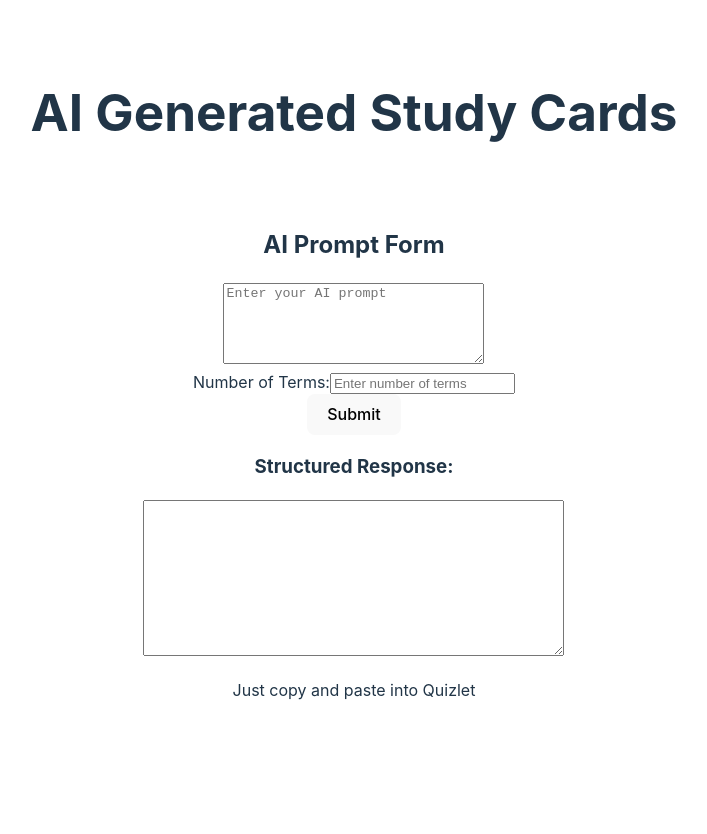
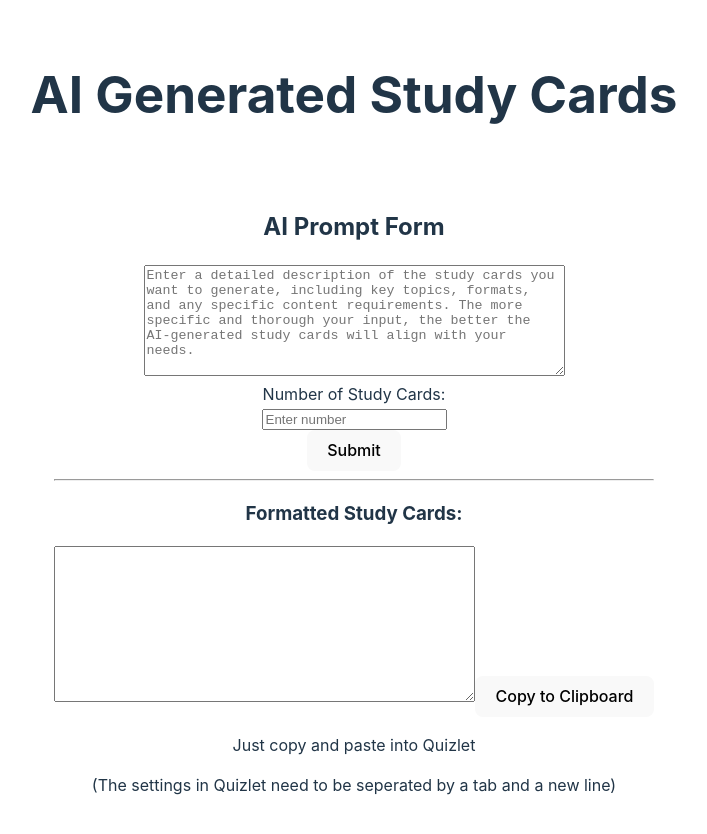
Before and after one commit to RyanGC93/quizlet-ai-chrome-extension, a React (Vite) app: page / in a window 1280 px wide. Shown: the top 834 px of the page, without its empty margins (286-993 px from the left). Before the commit the page ends 800 px from the top, so only its background shows below. Built offline with nearby package versions, Linux system fonts and the light colour scheme.

Commit message:
add study cards

```diff
--- a/index.html
+++ b/index.html
@@ -1,10 +1,10 @@
-<!doctype html>
+<!DOCTYPE html>
 <html lang="en">
   <head>
     <meta charset="UTF-8" />
     <link rel="icon" type="image/svg+xml" href="/vite.svg" />
     <meta name="viewport" content="width=device-width, initial-scale=1.0" />
-    <title>React Chrome Extension</title>
+    <title>Quizlet Study Card Generator</title>
   </head>
   <body>
     <div id="root"></div>
--- a/src/App.tsx
+++ b/src/App.tsx
@@ -1,13 +1,16 @@
-import { useState } from "react";
+import { useState, ChangeEvent, FormEvent, useRef } from "react";
 import "./App.css";
 import geminiAiHandler from "./geminiAIHandler";
 
-function App() {
-  const [aiPrompt, setAiPrompt] = useState("");
-  const [numTerms, setNumTerms] = useState("");
-  const [structuredResponse, setStructuredResponse] = useState(""); // State to hold the structured response
+const App = () => {
+  const textareaRef = useRef(null);
 
-  const handleSubmit = async (event) => {
+  const [aiPrompt, setAiPrompt] = useState<string>("");
+  const [numTerms, setNumTerms] = useState<string>("");
+  const [structuredResponse, setStructuredResponse] = useState<string>("");
+
+  // Define types for the event handlers
+  const handleSubmit = async (event: FormEvent<HTMLFormElement>) => {
     event.preventDefault();
     // Call the geminiAiHandler to get the response
     let response = await geminiAiHandler(aiPrompt, numTerms);
@@ -17,6 +20,21 @@ function App() {
 
     // Set the structured response into the state
     setStructuredResponse(response);
+  };
+
+  const handleAiPromptChange = (e: ChangeEvent<HTMLTextAreaElement>) => {
+    setAiPrompt(e.target.value);
+  };
+
+  const handleNumTermsChange = (e: ChangeEvent<HTMLInputElement>) => {
+    setNumTerms(e.target.value);
+  };
+
+  const handleCopy = () => {
+    if (textareaRef.current) {
+      textareaRef.current.select(); // Select the content in the textarea
+      document.execCommand("copy"); // Copy the selected content
+    }
   };
 
   return (
@@ -30,41 +48,51 @@ function App() {
             <textarea
               id="aiPrompt"
               value={aiPrompt}
-              onChange={(e) => setAiPrompt(e.target.value)}
-              placeholder="Enter your AI prompt"
-              rows="5"
-              cols="30"
+              onChange={handleAiPromptChange}
+              placeholder="Enter a detailed description of the study cards you want to generate, including key topics, formats, and any specific content requirements. The more specific and thorough your input, the better the AI-generated study cards will align with your needs."
+              rows={7}
+              cols={50}
               required
             />
           </div>
 
           <div>
-            <label htmlFor="numTerms">Number of Terms:</label>
+            <label htmlFor="numTerms">Number of Study Cards:</label>
+          </div>
+          <div>
             <input
               type="number"
               id="numTerms"
               value={numTerms}
-              onChange={(e) => setNumTerms(e.target.value)}
-              placeholder="Enter number of terms"
+              onChange={handleNumTermsChange}
+              placeholder="Enter number"
               required
             />
           </div>
+
           <button type="submit">Submit</button>
         </form>
+        <hr />
 
         <div>
-          <h3>Structured Response:</h3>
+          <h3>Formatted Study Cards:</h3>
           <textarea
             value={structuredResponse} // Populate the textarea with the response
             readOnly // Make it read-only so the user can't edit it
-            rows="10"
-            cols="50"
+            rows={10}
+            cols={50}
           />
+          <button onClick={handleCopy}>Copy to Clipboard</button>
           <p> Just copy and paste into Quizlet </p>
+          <p>
+            {" "}
+            (The settings in Quizlet need to be seperated by a tab and a new
+            line){" "}
+          </p>
         </div>
       </div>
     </>
   );
-}
+};
 
 export default App;
--- a/src/geminiAIHandler.js
+++ b/src/geminiAIHandler.ts
@@ -1,15 +1,28 @@
-import axios from "axios";
+import axios, { AxiosResponse } from "axios";
 import promptHandler from "./promptHandler";
 
 // Define your Gemini AI API endpoint
 
 // Hardcoded API key
-const GeminiApiKey = "AIzaSyBuNtzE8VwOnfTyHG8GkcaYsm2gisI1d84"; // Replace with hiding
+const GeminiApiKey: string = "AIzaSyBuNtzE8VwOnfTyHG8GkcaYsm2gisI1d84"; // Replace with hiding
 
-const url = `https://generativelanguage.googleapis.com/v1beta/models/gemini-1.5-flash:generateContent?key=${GeminiApiKey}`;
+const url: string = `https://generativelanguage.googleapis.com/v1beta/models/gemini-1.5-flash:generateContent?key=${GeminiApiKey}`;
+
+interface GeminiAIResponse {
+  candidates: {
+    content: {
+      parts: {
+        text: string,
+      }[],
+    },
+  }[];
+}
 
 // Call Gemini AI with the provided input text
-const geminiAIHandler = async (inputText, termNum) => {
+const geminiAIHandler = async (
+  inputText: string,
+  termNum: string
+): Promise<string> => {
   let formattedPrompt = await promptHandler(inputText, termNum);
 
   const data = {
@@ -31,7 +44,11 @@ const geminiAIHandler = async (inputText, termNum) => {
   };
 
   try {
-    const response = await axios.post(url, data, config);
+    const response: AxiosResponse<GeminiAIResponse> = await axios.post(
+      url,
+      data,
+      config
+    );
     console.log(response.data); // Output the response from the API
     return response.data.candidates[0].content.parts[0].text;
   } catch (error) {
--- a/src/promptHandler.js
+++ /dev/null
@@ -1,8 +0,0 @@
-export default function promptHandler(inputText, termNum) {
-  return `
-      create a flashcard set for ai development. The format should be on one line for each card with the word first and then separated by a tab, followed by the definition. I want ${termNum} word/definitions.
-
-      The subject is ${inputText}.
-      Return only the term/definitions
-    `;
-}
--- /dev/null
+++ b/src/promptHandler.ts
@@ -0,0 +1,11 @@
+export default function promptHandler(
+  inputText: string,
+  termNum: string
+): string {
+  return `
+        create a flashcard set for ai development. The format should be on one line for each card with the word first and then separated by a tab, followed by the definition. I want ${termNum} word/definitions.
+
+        The subject is ${inputText}.
+        Return only the term/definitions
+      `;
+}
```
